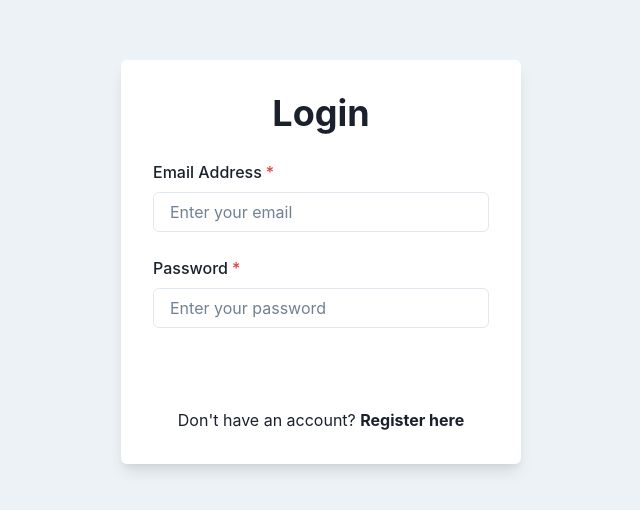
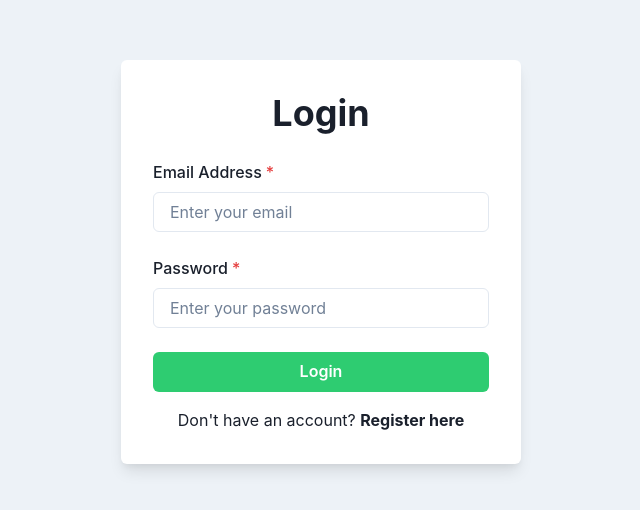
Before and after one commit to Galihfath/siDoraApp, a React (Create React App) app in the folder frontend/: page /login in a window 1280 px wide. Shown: the part 138-648 px from the top of the page, without its empty margins (319-959 px from the left). Built offline with nearby package versions, Linux system fonts and the light colour scheme; no server answers.

Commit message:
perbaikan motion

```diff
--- a/frontend/src/Login.js
+++ b/frontend/src/Login.js
@@ -1,4 +1,4 @@
-import React, { useState } from 'react';
+import React, { useState, useEffect } from 'react';
 import {
   Box,
   Button,
@@ -19,6 +19,11 @@ function Login() {
   const [password, setPassword] = useState(''); // State untuk password
   const toast = useToast(); // Untuk menampilkan notifikasi
   const navigate = useNavigate(); // Untuk redirect ke halaman lain
+  const [isFirstLoad, setIsFirstLoad] = useState(true); // State untuk cek apakah pertama kali render
+
+  useEffect(() => {
+    setIsFirstLoad(false); // Set false setelah komponen pertama kali di-render
+  }, []);
 
   // Fungsi untuk menangani form submit (login)
   const handleLogin = async (e) => {
@@ -75,8 +80,8 @@ function Login() {
     <Flex align="center" justify="center" minH="100vh" bg="gray.100" direction="column">
       {/* Card Login */}
       <MotionBox
-        initial={{ opacity: 0, y: -30 }}
-        animate={{ opacity: 1, y: 0 }}
+        initial={isFirstLoad ? { opacity: 0, y: -30 } : {}}
+        animate={isFirstLoad ? { opacity: 1, y: 0 } : {}}
         transition={{ duration: 0.8, ease: "easeInOut" }}
         bg="white"
         p={8}
@@ -88,8 +93,8 @@ function Login() {
         <MotionHeading
           as="h1"
           mb={6}
-          initial={{ opacity: 0, scale: 0.5 }}
-          animate={{ opacity: 1, scale: 1 }}
+          initial={isFirstLoad ? { opacity: 0, scale: 0.5 } : {}}
+          animate={isFirstLoad ? { opacity: 1, scale: 1 } : {}}
           transition={{ duration: 0.8, ease: "easeOut" }}
           textAlign="center"
           fontSize="4xl"
@@ -118,9 +123,9 @@ function Login() {
               />
             </FormControl>
             <Button
-              bg="greenAccent.500" // Warna hijau untuk tombol
+              bg="#2ECC71" // Warna hijau untuk tombol
               color="white"
-              _hover={{ bg: "greenAccent.700" }} // Hover hijau lebih gelap
+              _hover={{ bg: "#27AE60" }} // Hover hijau lebih gelap
               type="submit"
               width="full"
             >
--- a/frontend/src/index.css
+++ b/frontend/src/index.css
@@ -1,3 +1,4 @@
+/* Styling Global */
 body {
   margin: 0;
   font-family: -apple-system, BlinkMacSystemFont, 'Segoe UI', 'Roboto', 'Oxygen',
@@ -11,3 +12,43 @@ code {
   font-family: source-code-pro, Menlo, Monaco, Consolas, 'Courier New',
     monospace;
 }
+
+/* Styling untuk komponen App */
+.App {
+  text-align: center;
+}
+
+.App-logo {
+  height: 40vmin;
+  pointer-events: none;
+}
+
+@media (prefers-reduced-motion: no-preference) {
+  .App-logo {
+    animation: App-logo-spin infinite 20s linear;
+  }
+}
+
+.App-header {
+  background-color: #282c34;
+  min-height: 100vh;
+  display: flex;
+  flex-direction: column;
+  align-items: center;
+  justify-content: center;
+  font-size: calc(10px + 2vmin);
+  color: white;
+}
+
+.App-link {
+  color: #61dafb;
+}
+
+@keyframes App-logo-spin {
+  from {
+    transform: rotate(0deg);
+  }
+  to {
+    transform: rotate(360deg);
+  }
+}
```
